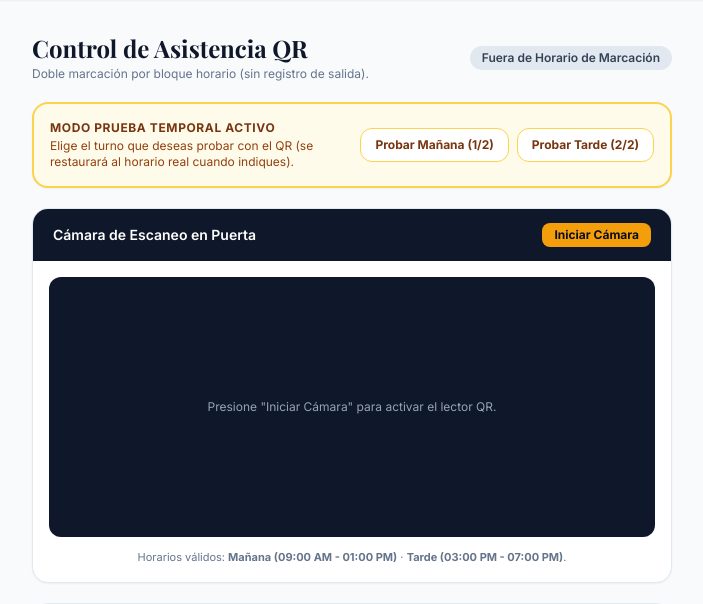
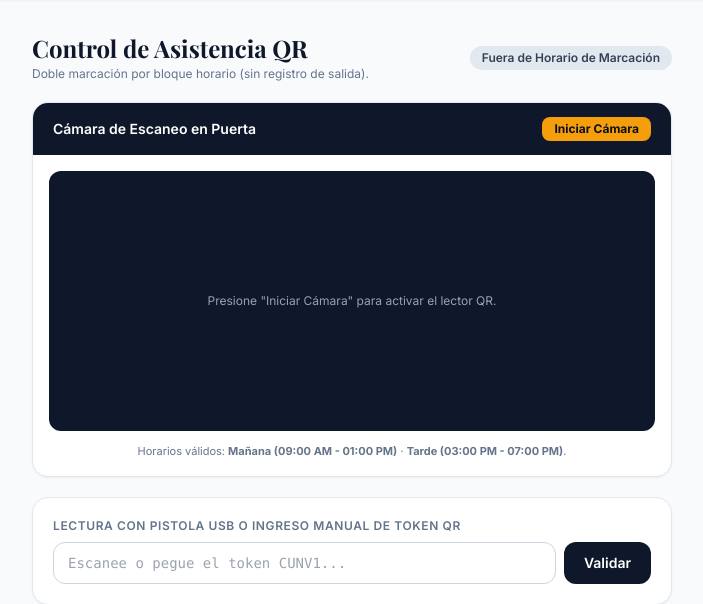
Before and after one commit to joan98-123/congreso, a Django app: page /escaner/ in a window 1280 px wide. Shown: the part 65-669 px from the top of the page, without its empty margins (288-991 px from the left). Run offline with Django 5.2, Linux system fonts and the light colour scheme; the visitor is signed in with stand-in values (Sample User, id 1); data comes from the database, SQL or seed files in the repository; data that the repository does not hold is empty; some libraries are stand-ins or nearby versions.

Commit message:
Revert "temp: habilitar modo prueba temporal de escaner QR (Manana/Tarde) para pruebas"
This reverts commit 43224a2345cee475138cfa32927ce4a8fd0e7702.

```diff
--- a/acreditacion/templates/acreditacion/escaner.html
+++ b/acreditacion/templates/acreditacion/escaner.html
@@ -20,24 +20,6 @@
                   class="inline-flex items-center px-3 py-1 rounded-full text-xs font-semibold {% if bloque.modo_prueba %}bg-amber-100 text-amber-900 border border-amber-300{% elif bloque.bloque == 'FUERA' %}bg-slate-200 text-slate-700{% else %}bg-emerald-100 text-emerald-800{% endif %}">
                 {{ bloque.etiqueta }}
             </span>
-        </div>
-    </div>
-
-    <!-- Barra Temporal de Pruebas (Mañana / Tarde) -->
-    <div class="mb-5 p-4 rounded-2xl bg-amber-50 border-2 border-amber-300 shadow-sm">
-        <div class="flex flex-col sm:flex-row sm:items-center sm:justify-between gap-3">
-            <div>
-                <div class="text-xs font-extrabold uppercase tracking-wider text-amber-900">Modo Prueba Temporal Activo</div>
-                <p class="text-xs text-amber-800 mt-0.5">Elige el turno que deseas probar con el QR (se restaurará al horario real cuando indiques).</p>
-            </div>
-            <div class="flex items-center gap-2 shrink-0">
-                <button type="button" data-turno="MANANA" class="btn-turno-prueba px-3.5 py-2 rounded-xl text-xs font-bold transition {% if bloque.bloque == 'MANANA' %}bg-navy-900 text-amber-300{% else %}bg-white border border-amber-300 text-amber-900 hover:bg-amber-100{% endif %}">
-                    Probar Mañana (1/2)
-                </button>
-                <button type="button" data-turno="TARDE" class="btn-turno-prueba px-3.5 py-2 rounded-xl text-xs font-bold transition {% if bloque.bloque == 'TARDE' %}bg-navy-900 text-amber-300{% else %}bg-white border border-amber-300 text-amber-900 hover:bg-amber-100{% endif %}">
-                    Probar Tarde (2/2)
-                </button>
-            </div>
         </div>
     </div>
 
@@ -276,35 +258,6 @@
 
     btnToggle.addEventListener('click', toggleCamara);
 
-    document.querySelectorAll('.btn-turno-prueba').forEach(btn => {
-        btn.addEventListener('click', async () => {
-            const turno = btn.dataset.turno;
-            try {
-                const res = await fetch("{% url 'api_cambiar_turno_prueba_rapido' %}", {
-                    method: 'POST',
-                    headers: {
-                        'Content-Type': 'application/json',
-                        'X-CSRFToken': getCsrfToken(),
-                    },
-                    body: JSON.stringify({ turno }),
-                });
-                const data = await res.json();
-                if (res.ok && data.ok) {
-                    document.getElementById('scannerBloqueBadge').textContent = data.etiqueta;
-                    document.querySelectorAll('.btn-turno-prueba').forEach(b => {
-                        if (b.dataset.turno === turno) {
-                            b.className = 'btn-turno-prueba px-3.5 py-2 rounded-xl text-xs font-bold transition bg-navy-900 text-amber-300';
-                        } else {
-                            b.className = 'btn-turno-prueba px-3.5 py-2 rounded-xl text-xs font-bold transition bg-white border border-amber-300 text-amber-900 hover:bg-amber-100';
-                        }
-                    });
-                }
-            } catch (err) {
-                console.error(err);
-            }
-        });
-    });
-
     document.getElementById('formTokenManual').addEventListener('submit', (e) => {
         e.preventDefault();
         const inp = document.getElementById('inputTokenManual');
--- a/acreditacion/urls.py
+++ b/acreditacion/urls.py
@@ -26,6 +26,5 @@ urlpatterns = [
     path("api/admin/importar-padron/", views.api_importar_padron, name="api_importar_padron"),
     path("api/admin/sincronizar-sheet/", views.api_sincronizar_sheet, name="api_sincronizar_sheet"),
     path("api/admin/modo-prueba/", views.api_configurar_modo_prueba, name="api_configurar_modo_prueba"),
-    path("api/admin/turno-prueba-rapido/", views.api_cambiar_turno_prueba_rapido, name="api_cambiar_turno_prueba_rapido"),
     path("api/admin/escanear-qr/", views.api_escanear_qr, name="api_escanear_qr"),
 ]
--- a/acreditacion/views.py
+++ b/acreditacion/views.py
@@ -663,26 +663,6 @@ def exportar_excel_view(request):
 
 
 @login_required
-@require_POST
-def api_cambiar_turno_prueba_rapido(request):
-    """Cambio rápido temporal de turno (Mañana / Tarde) durante pruebas de escáner."""
-    data = _parse_json_body(request)
-    if data is None:
-        return JsonResponse({"ok": False, "error": "Solicitud inválida."}, status=400)
-    turno = (data.get("turno") or ConfiguracionEvento.TURNO_MANANA).strip().upper()
-    if turno not in (ConfiguracionEvento.TURNO_MANANA, ConfiguracionEvento.TURNO_TARDE):
-        return JsonResponse({"ok": False, "error": "Turno inválido."}, status=400)
-    with transaction.atomic():
-        cfg = ConfiguracionEvento.obtener()
-        cfg.modo_prueba_activo = True
-        cfg.turno_simulado = turno
-        cfg.actualizado_por = request.user
-        cfg.save()
-    bloque = obtener_bloque_horario_actual()
-    return JsonResponse({"ok": True, "bloque": bloque["bloque"], "etiqueta": bloque["etiqueta"]})
-
-
-@login_required
 @require_GET
 def escaner_view(request):
     """Vista optimizada para celulares del staff en puerta con escáner html5-qrcode."""
--- a/congreso_project/wsgi.py
+++ b/congreso_project/wsgi.py
@@ -26,13 +26,7 @@ if os.environ.get("VERCEL"):
             )
         call_command("cargar_participantes_iniciales", verbosity=0)
         from acreditacion.utils import sincronizar_desde_google_sheet
-        from acreditacion.models import ConfiguracionEvento
         sincronizar_desde_google_sheet(force=True)
-        # TEMPORAL PARA PRUEBAS DE ESCÁNER (se restaurará al terminar pruebas)
-        cfg = ConfiguracionEvento.obtener()
-        cfg.modo_prueba_activo = True
-        cfg.turno_simulado = ConfiguracionEvento.TURNO_MANANA
-        cfg.save()
 
 # Vercel Python Runtime busca el objeto WSGI/ASGI llamado `app`
 app = application
```
Also changed, not shown: 1 other file.
